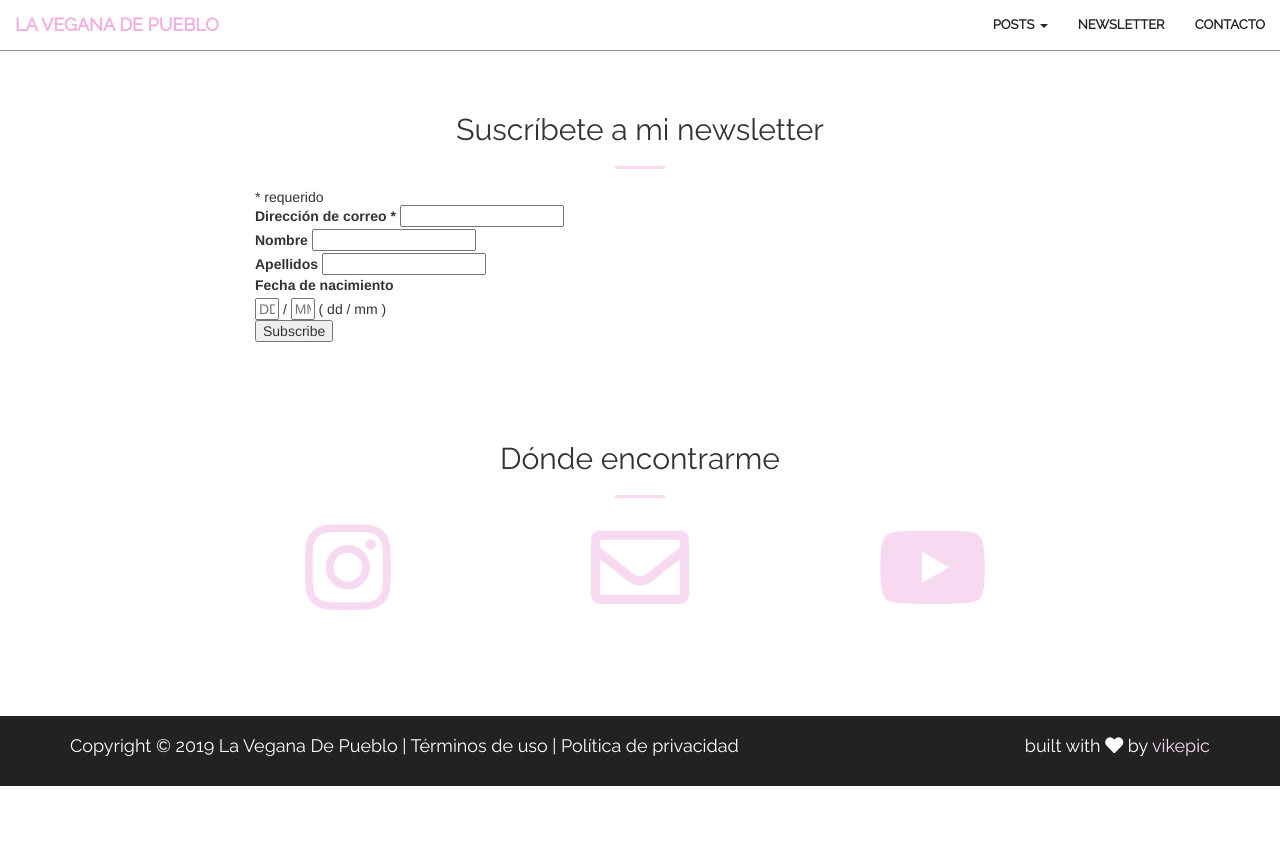
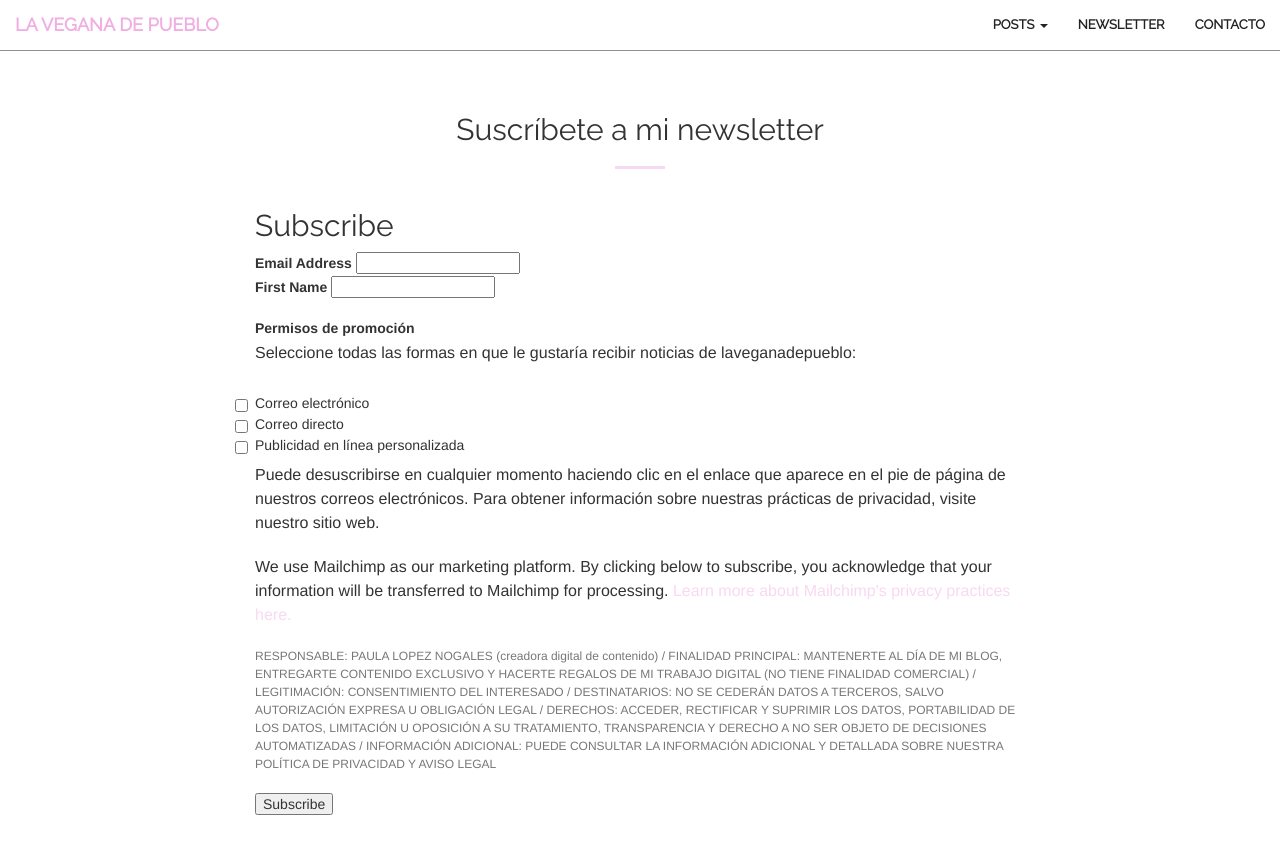
Before and after one commit to juevesanto/juevesanto.github.io, a Jekyll site: the page built from newsletter.html, in a window 1280 px wide and 900 px high. Shown: the top 854 px of the window. Built offline with Jekyll 4.4.1, drawn with Linux system fonts in a browser that asks for light colours; nearby versions of some CDN libraries; comment, search, counter and statistics services are not loaded.

Commit message:
Updated newsletter

```diff
--- a/newsletter.html
+++ b/newsletter.html
@@ -6,42 +6,121 @@ layout: newsletter
 <!-- Begin Mailchimp Signup Form -->
 <link href="//cdn-images.mailchimp.com/embedcode/classic-10_7.css" rel="stylesheet" type="text/css">
 <style type="text/css">
-	#mc_embed_signup{background:#fff; clear:left; font:14px Helvetica,Arial,sans-serif; }
+	#mc_embed_signup {
+		background: #fff;
+		clear: left;
+		font: 14px Helvetica, Arial, sans-serif;
+	}
+
 	/* Add your own Mailchimp form style overrides in your site stylesheet or in this style block.
 	   We recommend moving this block and the preceding CSS link to the HEAD of your HTML file. */
 </style>
+<style type="text/css">
+	#mc-embedded-subscribe-form input[type=checkbox] {
+		display: inline;
+		width: auto;
+		margin-right: 10px;
+	}
+
+	#mergeRow-gdpr {
+		margin-top: 20px;
+	}
+
+	#mergeRow-gdpr fieldset label {
+		font-weight: normal;
+	}
+
+	#mc-embedded-subscribe-form .mc_fieldset {
+		border: none;
+		min-height: 0px;
+		padding-bottom: 0px;
+	}
+</style>
 <div id="mc_embed_signup">
-<form action="https://laveganadepueblo.us20.list-manage.com/subscribe/post?u=c89b69c9c814ccbd8c54323cf&amp;id=2a16d74eec" method="post" id="mc-embedded-subscribe-form" name="mc-embedded-subscribe-form" class="validate" target="_blank" novalidate>
+	<form
+		action="https://laveganadepueblo.us20.list-manage.com/subscribe/post?u=c89b69c9c814ccbd8c54323cf&amp;id=2a16d74eec"
+		method="post" id="mc-embedded-subscribe-form" name="mc-embedded-subscribe-form" class="validate" target="_blank"
+		novalidate>
 		<div id="mc_embed_signup_scroll">
-<div class="indicates-required"><span class="asterisk">*</span> requerido</div>
+			<h2>Subscribe</h2>
 			<div class="mc-field-group">
-	<label for="mce-EMAIL">Dirección de correo <span class="asterisk">*</span>
-</label>
+				<label for="mce-EMAIL">Email Address </label>
 				<input type="email" value="" name="EMAIL" class="required email" id="mce-EMAIL">
 			</div>
 			<div class="mc-field-group">
-	<label for="mce-FNAME">Nombre </label>
-	<input type="text" value="" name="FNAME" class="" id="mce-FNAME">
+				<label for="mce-FNAME">First Name </label>
+				<input type="text" value="" name="FNAME" class="required" id="mce-FNAME">
 			</div>
-<div class="mc-field-group">
-	<label for="mce-LNAME">Apellidos </label>
-	<input type="text" value="" name="LNAME" class="" id="mce-LNAME">
+			<div id="mergeRow-gdpr" class="mergeRow gdpr-mergeRow content__gdprBlock mc-field-group">
+				<div class="content__gdpr">
+					<label>Permisos de promoción</label>
+					<p>Seleccione todas las formas en que le gustaría recibir noticias de laveganadepueblo:</p>
+					<fieldset class="mc_fieldset gdprRequired mc-field-group" name="interestgroup_field">
+						<label class="checkbox subfield" for="gdpr_33569"><input type="checkbox" id="gdpr_33569"
+								name="gdpr[33569]" value="Y" class="av-checkbox "><span>Correo electrónico</span>
+						</label><label class="checkbox subfield" for="gdpr_33573"><input type="checkbox" id="gdpr_33573"
+								name="gdpr[33573]" value="Y" class="av-checkbox "><span>Correo directo</span>
+						</label><label class="checkbox subfield" for="gdpr_33577"><input type="checkbox" id="gdpr_33577"
+								name="gdpr[33577]" value="Y" class="av-checkbox "><span>Publicidad en línea
+								personalizada</span> </label>
+					</fieldset>
+					<p>Puede desuscribirse en cualquier momento haciendo clic en el enlace que aparece en el pie de
+						página de nuestros correos electrónicos. Para obtener información sobre nuestras prácticas de
+						privacidad, visite nuestro sitio web.</p>
 				</div>
-<div class="mc-field-group size1of2">
-	<label for="mce-BIRTHDAY-month">Fecha de nacimiento </label>
-	<div class="datefield">
-        <span class="subfield dayfield"><input class="birthday " type="text" pattern="[0-9]*" value="" placeholder="DD" size="2" maxlength="2" name="BIRTHDAY[day]" id="mce-BIRTHDAY-day"></span> /
-        <span class="subfield monthfield"><input class="birthday " type="text" pattern="[0-9]*" value="" placeholder="MM" size="2" maxlength="2" name="BIRTHDAY[month]" id="mce-BIRTHDAY-month"></span>
-		<span class="small-meta nowrap">( dd / mm )</span>
+				<div class="content__gdprLegal">
+					<p>We use Mailchimp as our marketing platform. By clicking below to subscribe, you acknowledge that
+						your information will be transferred to Mailchimp for processing. <a
+							href="https://mailchimp.com/legal/" target="_blank">Learn more about Mailchimp's privacy
+							practices here.</a></p>
 				</div>
-</div>	<div id="mce-responses" class="clear">
+				<p class="text-muted" style="font-size: 12px">
+					RESPONSABLE: PAULA LOPEZ NOGALES (creadora digital de contenido) / FINALIDAD PRINCIPAL:
+					MANTENERTE AL DÍA DE MI BLOG, ENTREGARTE CONTENIDO EXCLUSIVO Y HACERTE REGALOS DE MI TRABAJO
+					DIGITAL (NO TIENE FINALIDAD COMERCIAL) / LEGITIMACIÓN: CONSENTIMIENTO DEL INTERESADO /
+					DESTINATARIOS: NO SE CEDERÁN DATOS A TERCEROS, SALVO AUTORIZACIÓN EXPRESA U OBLIGACIÓN LEGAL /
+					DERECHOS: ACCEDER, RECTIFICAR Y SUPRIMIR LOS DATOS, PORTABILIDAD DE LOS DATOS, LIMITACIÓN U
+					OPOSICIÓN A SU TRATAMIENTO, TRANSPARENCIA Y DERECHO A NO SER OBJETO DE DECISIONES AUTOMATIZADAS
+					/ INFORMACIÓN ADICIONAL: PUEDE CONSULTAR LA INFORMACIÓN ADICIONAL Y DETALLADA SOBRE NUESTRA
+					POLÍTICA DE PRIVACIDAD Y AVISO LEGAL
+				</p>
+			</div>
+			<div id="mce-responses" class="clear">
 				<div class="response" id="mce-error-response" style="display:none"></div>
 				<div class="response" id="mce-success-response" style="display:none"></div>
-	</div>    <!-- real people should not fill this in and expect good things - do not remove this or risk form bot signups-->
-    <div style="position: absolute; left: -5000px;" aria-hidden="true"><input type="text" name="b_c89b69c9c814ccbd8c54323cf_2a16d74eec" tabindex="-1" value=""></div>
-    <div class="clear"><input type="submit" value="Subscribe" name="subscribe" id="mc-embedded-subscribe" class="button"></div>
+			</div>
+			<!-- real people should not fill this in and expect good things - do not remove this or risk form bot signups-->
+			<div style="position: absolute; left: -5000px;" aria-hidden="true"><input type="text"
+					name="b_c89b69c9c814ccbd8c54323cf_2a16d74eec" tabindex="-1" value=""></div>
+			<div class="clear"><input type="submit" value="Subscribe" name="subscribe" id="mc-embedded-subscribe"
+					class="button"></div>
 		</div>
 	</form>
 </div>
-<script type='text/javascript' src='//s3.amazonaws.com/downloads.mailchimp.com/js/mc-validate.js'></script><script type='text/javascript'>(function($) {window.fnames = new Array(); window.ftypes = new Array();fnames[0]='EMAIL';ftypes[0]='email';fnames[1]='FNAME';ftypes[1]='text';fnames[2]='LNAME';ftypes[2]='text';fnames[3]='ADDRESS';ftypes[3]='address';fnames[4]='PHONE';ftypes[4]='phone';fnames[5]='BIRTHDAY';ftypes[5]='birthday';}(jQuery));var $mcj = jQuery.noConflict(true);</script>
+<script type='text/javascript' src='//s3.amazonaws.com/downloads.mailchimp.com/js/mc-validate.js'></script>
+<script type='text/javascript'>(function ($) {
+		window.fnames = new Array(); window.ftypes = new Array(); fnames[0] = 'EMAIL'; ftypes[0] = 'email'; fnames[1] = 'FNAME'; ftypes[1] = 'text'; fnames[2] = 'LNAME'; ftypes[2] = 'text'; fnames[3] = 'ADDRESS'; ftypes[3] = 'address'; fnames[4] = 'PHONE'; ftypes[4] = 'phone'; fnames[5] = 'BIRTHDAY'; ftypes[5] = 'birthday'; /*
+ * Translated default messages for the $ validation plugin.
+ * Locale: ES
+ */
+		$.extend($.validator.messages, {
+			required: "Este campo es obligatorio.",
+			remote: "Por favor, rellena este campo.",
+			email: "Por favor, escribe una dirección de correo válida",
+			url: "Por favor, escribe una URL válida.",
+			date: "Por favor, escribe una fecha válida.",
+			dateISO: "Por favor, escribe una fecha (ISO) válida.",
+			number: "Por favor, escribe un número entero válido.",
+			digits: "Por favor, escribe sólo dígitos.",
+			creditcard: "Por favor, escribe un número de tarjeta válido.",
+			equalTo: "Por favor, escribe el mismo valor de nuevo.",
+			accept: "Por favor, escribe un valor con una extensión aceptada.",
+			maxlength: $.validator.format("Por favor, no escribas más de {0} caracteres."),
+			minlength: $.validator.format("Por favor, no escribas menos de {0} caracteres."),
+			rangelength: $.validator.format("Por favor, escribe un valor entre {0} y {1} caracteres."),
+			range: $.validator.format("Por favor, escribe un valor entre {0} y {1}."),
+			max: $.validator.format("Por favor, escribe un valor menor o igual a {0}."),
+			min: $.validator.format("Por favor, escribe un valor mayor o igual a {0}.")
+		});
+	}(jQuery)); var $mcj = jQuery.noConflict(true);</script>
 <!--End mc_embed_signup-->
```
Lines whose indentation alone changed are shown as unchanged.
